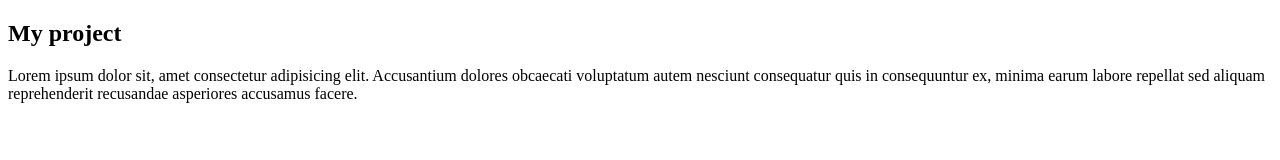
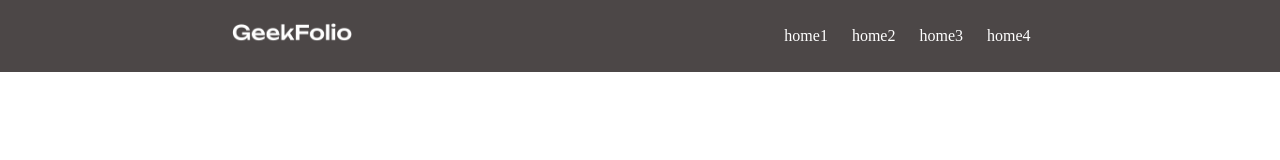
Before and after one commit to Farha34/my-project, a plain HTML site: page index.html in a window 1280 px wide. Drawn offline with Linux system fonts and the light colour scheme.

Commit message:
added new project

```diff
--- a/index.html
+++ b/index.html
@@ -4,9 +4,28 @@
     <meta charset="UTF-8">
     <meta name="viewport" content="width=device-width, initial-scale=1.0">
     <title>Document</title>
+    <link rel="stylesheet" href="style.css">
 </head>
 <body>
-    <h2>My project</h2>
-    <p>Lorem ipsum dolor sit, amet consectetur adipisicing elit. Accusantium dolores obcaecati voluptatum autem nesciunt consequatur quis in consequuntur ex, minima earum labore repellat sed aliquam reprehenderit recusandae asperiores accusamus facere.</p>
+    <header>
+        <nav>
+            <div class="menu-container">
+                <div class="logo">
+                    <img class="logo" src="./photo/logo-light.png" alt="">
+                </div>
+            <div class="menu">
+                <li class="item">home1</li>
+                <li class="item">home2</li>
+                <li class="item">home3</li>
+                <li class="item">home4</li>
+
+            </div>
+
+
+            </div>
+        </nav>
+    </header>
+    <main></main>
+    <footer></footer>
 </body>
 </html>
--- a/style.css
+++ b/style.css
@@ -0,0 +1,29 @@
+*{
+   margin: 0px;
+   padding: 0px;
+}
+.menu-container{
+   background-color: rgb(76, 71, 71);
+   padding:20px ;
+   display: flex;
+   align-items: center;
+   justify-content: space-around;
+
+.logo{
+    width: 120px;
+}
+.menu{
+    color: white;
+    list-style: none;
+    display: flex;
+
+}
+.item{
+    margin-right: 10px;
+    padding: 7px;
+    font-size: 16px;
+    cursor: pointer;
+}
+.item:hover{
+    color: rgba(255, 166, 0, 0.814);
+}
```
